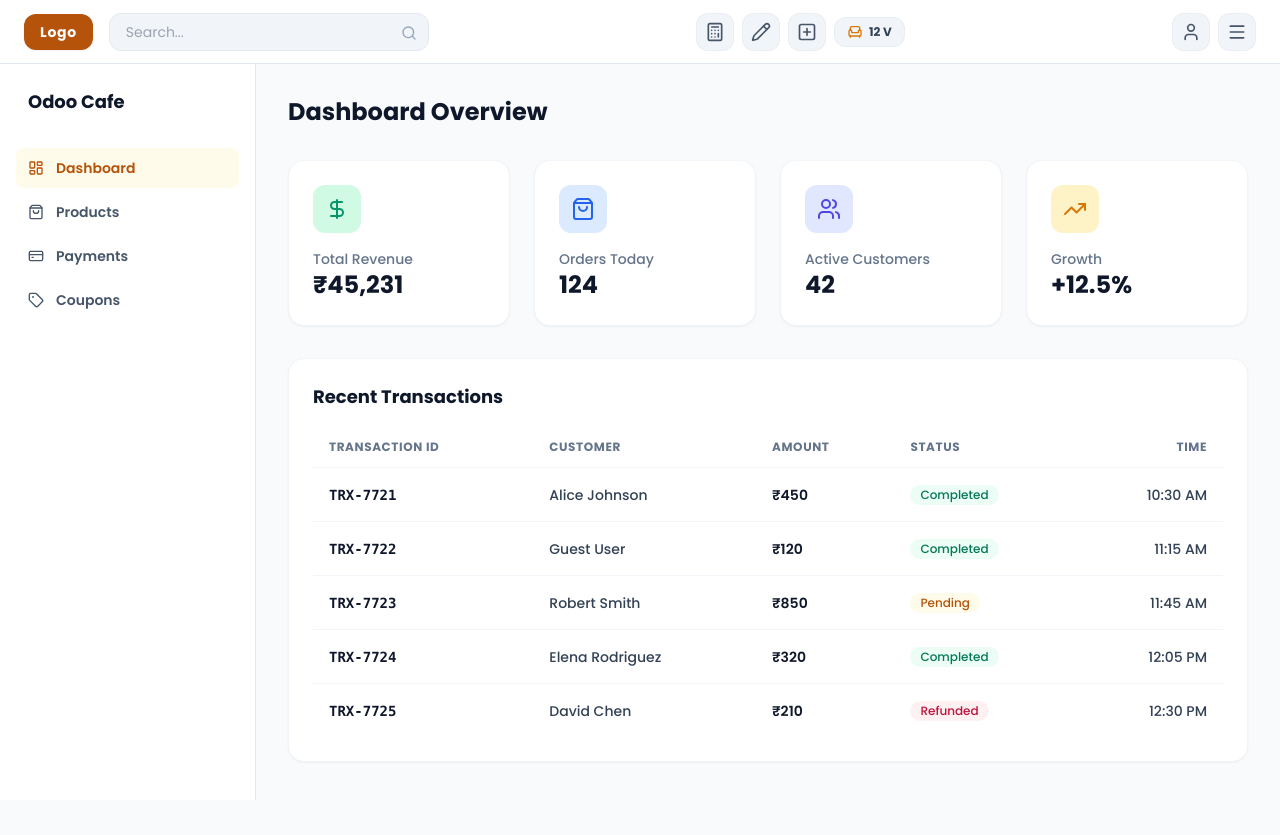
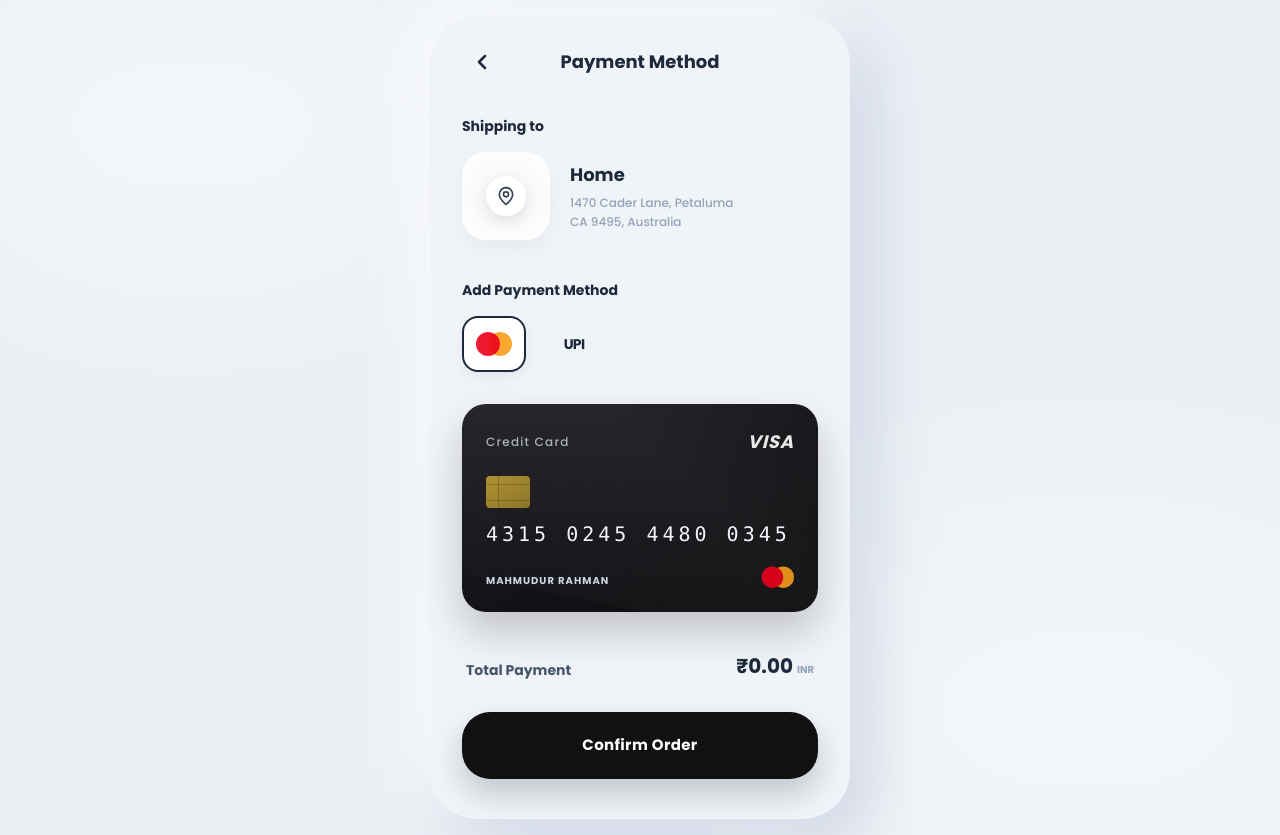
Before and after one commit to venkatsundar1804-ux/Odoo-Cafe, a React (Vite) app: page /payment in a window 1280 px wide. Before the commit this address led to /admin. Before the commit the page ends 800 px from the top, so only its background shows below. Built offline with nearby package versions, Linux system fonts and the light colour scheme.

Commit message:
Update Payment UI with UPI QR code and integrate routing

```diff
--- a/src/App.jsx
+++ b/src/App.jsx
@@ -8,6 +8,7 @@ import OrderView from './pages/OrderView';
 import FloorSelection from './pages/FloorSelection';
 import POS from './pages/POS';
 import Checkout from './pages/Checkout';
+import Payment from './pages/Payment';
 import { useTableStore } from './store/tableStore';
 
 // Pre-route check to force table selection
@@ -38,6 +39,9 @@ export default function App() {
         {/* Our New Checkout Screen */}
         <Route path="/checkout" element={<Checkout />} />
 
+        {/* Our New Payment Screen */}
+        <Route path="/payment" element={<Payment />} />
+
         {/* Upstream Order View with Table Requirements */}
         <Route path="/orderview" element={
           <TableRequired>
--- a/src/pages/Checkout.jsx
+++ b/src/pages/Checkout.jsx
@@ -20,12 +20,10 @@ export default function Checkout() {
 
   const handleCheckout = () => {
     if (cart.length === 0) {
-      alert("Your cart is empty!");
+      alert("Your bag is empty!");
       return;
     }
-    alert("Checkout successful! Generating receipt...");
-    clearCart();
-    navigate(-1);
+    navigate('/payment');
   };
 
   return (
--- /dev/null
+++ b/src/pages/Payment.jsx
@@ -0,0 +1,171 @@
+import { useState } from 'react';
+import { useNavigate } from 'react-router-dom';
+import { ChevronLeft, MapPin } from 'lucide-react';
+import { useCartStore } from '../store/cartStore';
+
+export default function Payment() {
+  const navigate = useNavigate();
+  const { cart, getTotals, clearCart } = useCartStore();
+  const [selectedMethod, setSelectedMethod] = useState('mastercard');
+
+  const { subtotal } = getTotals();
+  const shippingCost = cart.length > 0 ? 4.99 : 0;
+  const total = subtotal + shippingCost;
+
+  const handleConfirmOrder = () => {
+    alert("Order confirmed successfully! Payment processed via " + selectedMethod.toUpperCase());
+    clearCart();
+    navigate('/admin/products');
+  };
+
+  return (
+    <div className="min-h-screen w-full bg-[#ebf0f5] flex items-center justify-center p-4 font-sans relative overflow-hidden">
+
+      {/* Decorative background blobs */}
+      <div className="absolute top-[-5%] left-[-5%] w-[40%] h-[40%] bg-white/40 rounded-full blur-[80px]" />
+      <div className="absolute bottom-[-10%] right-[-10%] w-[50%] h-[50%] bg-white/40 rounded-full blur-[100px]" />
+
+      {/* Main Payment Device Frame */}
+      <div
+        className="relative z-10 w-full max-w-[420px] bg-[#f0f3f8] rounded-[3rem] p-8 pb-10 flex flex-col"
+        style={{
+          boxShadow: '-20px -20px 60px rgba(255,255,255,0.8), 20px 20px 60px rgba(170,182,209,0.5)'
+        }}
+      >
+
+        {/* Header */}
+        <header className="flex items-center mb-10 relative">
+          <button
+            onClick={() => navigate(-1)}
+            className="absolute left-0 p-2 hover:bg-slate-200/50 rounded-full transition-colors cursor-pointer"
+          >
+            <ChevronLeft className="w-6 h-6 text-slate-800" strokeWidth={2.5} />
+          </button>
+
+          <h1 className="w-full text-center text-lg font-bold text-slate-800">Payment Method</h1>
+        </header>
+
+        {/* Shipping To Section */}
+        <div className="mb-10">
+          <h2 className="text-sm font-bold text-slate-800 mb-4">Shipping to</h2>
+          <div className="flex items-center gap-5">
+            {/* Map Placeholder */}
+            <div className="w-[88px] h-[88px] rounded-[1.5rem] bg-white shadow-[0_10px_20px_rgba(0,0,0,0.04)] p-1 relative overflow-hidden flex items-center justify-center shrink-0">
+              <div className="absolute inset-0 opacity-10 bg-[radial-gradient(circle_at_center,_var(--tw-gradient-stops))] from-slate-400 to-transparent background-grid" />
+              <div className="w-10 h-10 bg-white rounded-full shadow-[0_5px_15px_rgba(0,0,0,0.1)] flex items-center justify-center relative z-10">
+                <MapPin className="w-5 h-5 text-slate-700" />
+              </div>
+            </div>
+
+            <div>
+              <h3 className="font-bold text-slate-800 text-lg">Home</h3>
+              <p className="text-xs font-medium text-slate-400 mt-1 leading-relaxed">
+                1470 Cader Lane, Petaluma<br/>
+                CA 9495, Australia
+              </p>
+            </div>
+          </div>
+        </div>
+
+        {/* Add Payment Method Section */}
+        <div className="mb-8">
+          <h2 className="text-sm font-bold text-slate-800 mb-4">Add Payment Method</h2>
+          <div className="flex gap-4">
+
+            {/* Mastercard */}
+            <button
+              onClick={() => setSelectedMethod('mastercard')}
+              className={`w-16 h-14 rounded-2xl flex items-center justify-center transition-all duration-300 cursor-pointer relative ${selectedMethod === 'mastercard' ? 'bg-white shadow-[0_5px_15px_rgba(0,0,0,0.05)] border-2 border-slate-800' : 'bg-transparent border-2 border-transparent hover:bg-white/50'}`}
+            >
+              <div className="flex relative">
+                <div className="w-6 h-6 rounded-full bg-[#eb001b] opacity-90 z-10"></div>
+                <div className="w-6 h-6 rounded-full bg-[#f79e1b] opacity-90 -ml-3 z-0"></div>
+              </div>
+            </button>
+
+
+
+            {/* UPI (Replacing Google) */}
+            <button
+              onClick={() => setSelectedMethod('upi')}
+              className={`w-16 h-14 rounded-2xl flex items-center justify-center transition-all duration-300 cursor-pointer relative ${selectedMethod === 'upi' ? 'bg-white shadow-[0_5px_15px_rgba(0,0,0,0.05)] border-2 border-slate-800' : 'bg-transparent border-2 border-transparent hover:bg-white/50'}`}
+            >
+              <span className="font-black text-slate-800 tracking-tighter text-sm">UPI</span>
+            </button>
+
+          </div>
+        </div>
+
+        {selectedMethod === 'mastercard' && (
+          <div className="w-full h-52 bg-gradient-to-br from-[#1e1e24] to-[#0a0a0c] rounded-[1.5rem] p-6 text-white relative overflow-hidden shadow-[0_20px_40px_rgba(0,0,0,0.2)] mb-10 flex flex-col justify-between group cursor-pointer hover:scale-[1.02] transition-transform duration-500">
+            {/* Subtle gloss overlay */}
+            <div className="absolute top-[-50%] left-[-20%] w-[150%] h-[150%] bg-gradient-to-tr from-transparent via-white/5 to-transparent rotate-12 pointer-events-none group-hover:translate-x-4 transition-transform duration-1000" />
+
+            <div className="flex justify-between items-center relative z-10">
+              <span className="text-xs font-medium text-slate-300/80 tracking-widest">Credit Card</span>
+              <span className="text-lg font-black italic tracking-wider opacity-90">VISA</span>
+            </div>
+
+            <div className="relative z-10 mt-2">
+              {/* Chip */}
+              <div className="w-11 h-8 rounded bg-gradient-to-br from-[#d4af37] to-[#aa8c2c] overflow-hidden flex flex-wrap opacity-80">
+                <div className="w-full h-[1px] bg-black/20 mt-2"></div>
+                <div className="w-full h-[1px] bg-black/20 mt-2"></div>
+                <div className="w-[1px] h-full bg-black/20 absolute left-3"></div>
+                <div className="w-[1px] h-full bg-black/20 absolute right-3"></div>
+              </div>
+            </div>
+
+            <div className="relative z-10 space-y-4">
+              <div className="font-mono text-xl tracking-[0.2em] font-medium text-slate-100 drop-shadow-md">
+                4315  0245  4480  0345
+              </div>
+
+              <div className="flex justify-between items-end">
+                <span className="text-[10px] font-bold tracking-widest uppercase text-slate-300">
+                  Mahmudur Rahman
+                </span>
+                <div className="flex relative scale-90 origin-bottom-right opacity-90">
+                  <div className="w-6 h-6 rounded-full bg-[#eb001b] z-10"></div>
+                  <div className="w-6 h-6 rounded-full bg-[#f79e1b] -ml-3 z-0"></div>
+                </div>
+              </div>
+            </div>
+          </div>
+        )}
+
+        {selectedMethod === 'upi' && (
+          <div className="w-full h-52 bg-white rounded-[1.5rem] p-6 relative overflow-hidden shadow-[0_10px_30px_rgba(0,0,0,0.08)] mb-10 flex flex-col items-center justify-center">
+            <h3 className="text-xs font-bold text-slate-500 uppercase tracking-widest mb-3">Scan to Pay</h3>
+            <img
+              src={`https://api.qrserver.com/v1/create-qr-code/?size=150x150&data=${encodeURIComponent(`upi://pay?pa=odoo@upi&pn=OdooCafe&am=${total.toFixed(2)}&cu=INR`)}`}
+              alt="UPI QR Code"
+              className="w-28 h-28 mix-blend-multiply"
+            />
+            <p className="text-[10px] text-slate-400 mt-3 font-medium">Use any UPI app (GPay, PhonePe, Paytm)</p>
+          </div>
+        )}
+
+        <div className="flex-1" />
+
+        {/* Total Payment */}
+        <div className="flex justify-between items-end font-bold px-1 mb-8">
+          <span className="text-slate-600 text-sm">Total Payment</span>
+          <div className="text-right">
+            <span className="text-slate-800 text-xl">₹{total.toFixed(2)}</span>
+            <span className="text-[10px] text-slate-400 ml-1 font-bold">INR</span>
+          </div>
+        </div>
+
+        {/* Confirm Order Button */}
+        <button
+          onClick={handleConfirmOrder}
+          className="w-full bg-[#111] hover:bg-black text-white font-bold text-[15px] py-[22px] rounded-[1.75rem] transition shadow-[0_15px_30px_rgba(15,23,42,0.2)] cursor-pointer tracking-wide"
+        >
+          Confirm Order
+        </button>
+
+      </div>
+    </div>
+  );
+}
```
